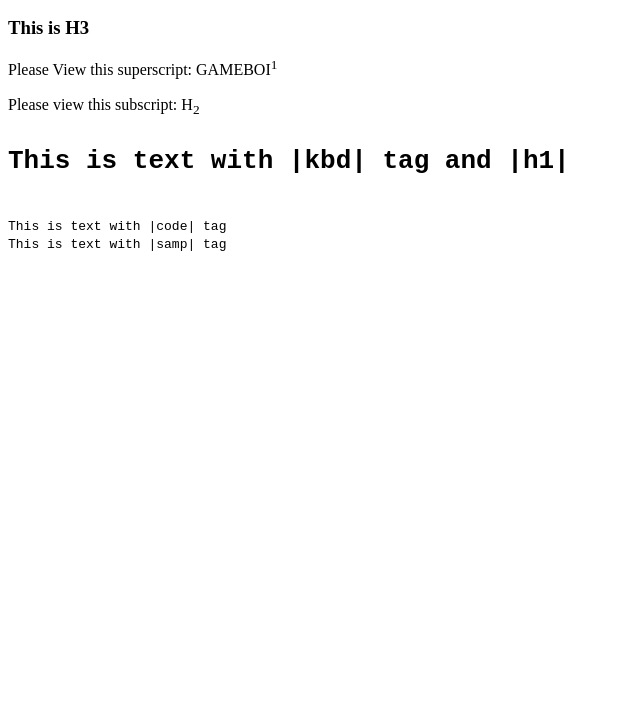
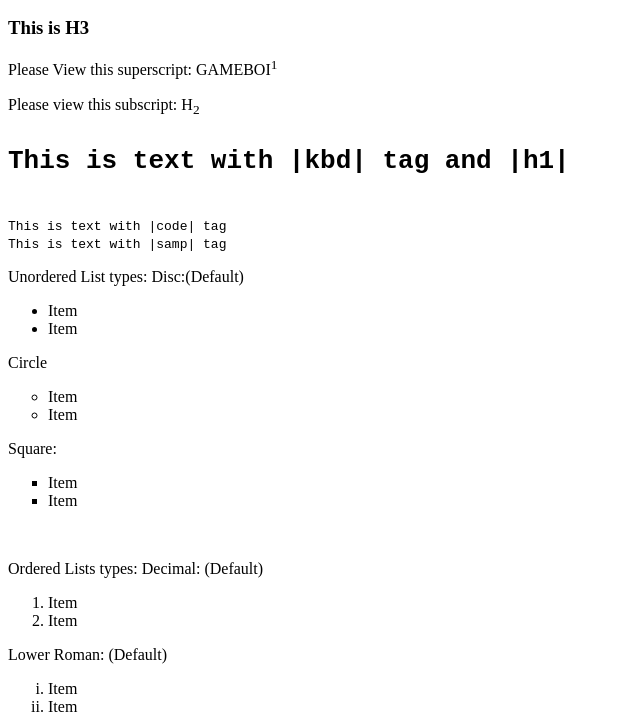
Before and after one commit to ashutiw1406/ashutiw1406.github.io, a plain HTML site: page testpage.html in a window 1280 px wide. Shown: the part 242-956 px from the top of the page, without its empty margins (0-640 px from the left). Before the commit the page ends 800 px from the top, so only its background shows below. Drawn offline with Linux system fonts and the light colour scheme.

Commit message:
*Navigation Line *Test page update

```diff
--- a/testpage.html
+++ b/testpage.html
@@ -3,7 +3,9 @@
 
 <head>
     <meta charset="utf-8">
+    <meta name="viewport" content="width=device-width, initial-scale=1.0">
     <meta name="description" content="This is a brief test page where I play around with HTML commands.">
+
     <title>Test Page</title>
 </head>
 
@@ -27,6 +29,52 @@
         <samp>This is text with |samp| tag</samp><br>
 
     </div>
+
+    <div id="list - test">
+        <p>Unordered List types:
+            Disc:(Default)
+            <ul style="list-style-type: disc">
+                <li>Item</li>
+                <li>Item</li>
+            </ul>
+
+            Circle
+            <ul style="list-style-type: circle">
+                <li>Item</li>
+                <li>Item</li>
+            </ul>
+
+            Square:
+            <ul style="list-style-type: square">
+                <li>Item</li>
+                <li>Item</li>
+            </ul>
+        </p>
+        <br>
+        <p>
+            Ordered Lists types:
+            Decimal: (Default)
+            <ol style="list-style-type: decimal">
+                <li>Item</li>
+                <li>Item</li>
+            </ol>
+
+            Lower Roman: (Default)
+            <ol style="list-style-type: lower-roman">
+                <li>Item</li>
+                <li>Item</li>
+            </ol>
+
+            Upper Alpha: (Default)
+            <ol style="list-style-type: upper-alpha">
+                <li>Item</li>
+                <li>Item</li>
+            </ol>
+
+            Similarly, we have Upper Roman, Lower Alpha, Upper and Lower<br>
+            Greek and Latin
+        </p>
+    </div>
 </body>
 
 </html>
```
Also changed, not shown: achievements.html (+17 -7 lines), index.html (+1 -3 lines).
